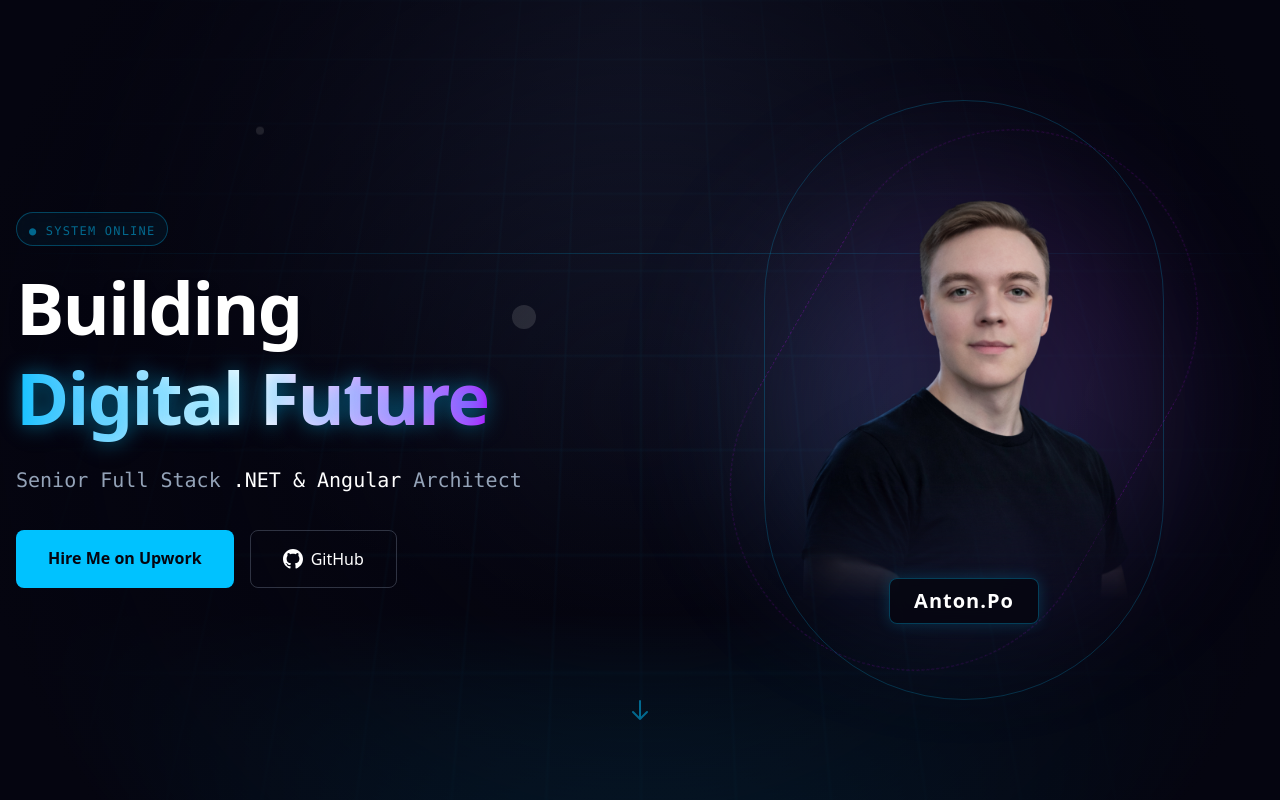
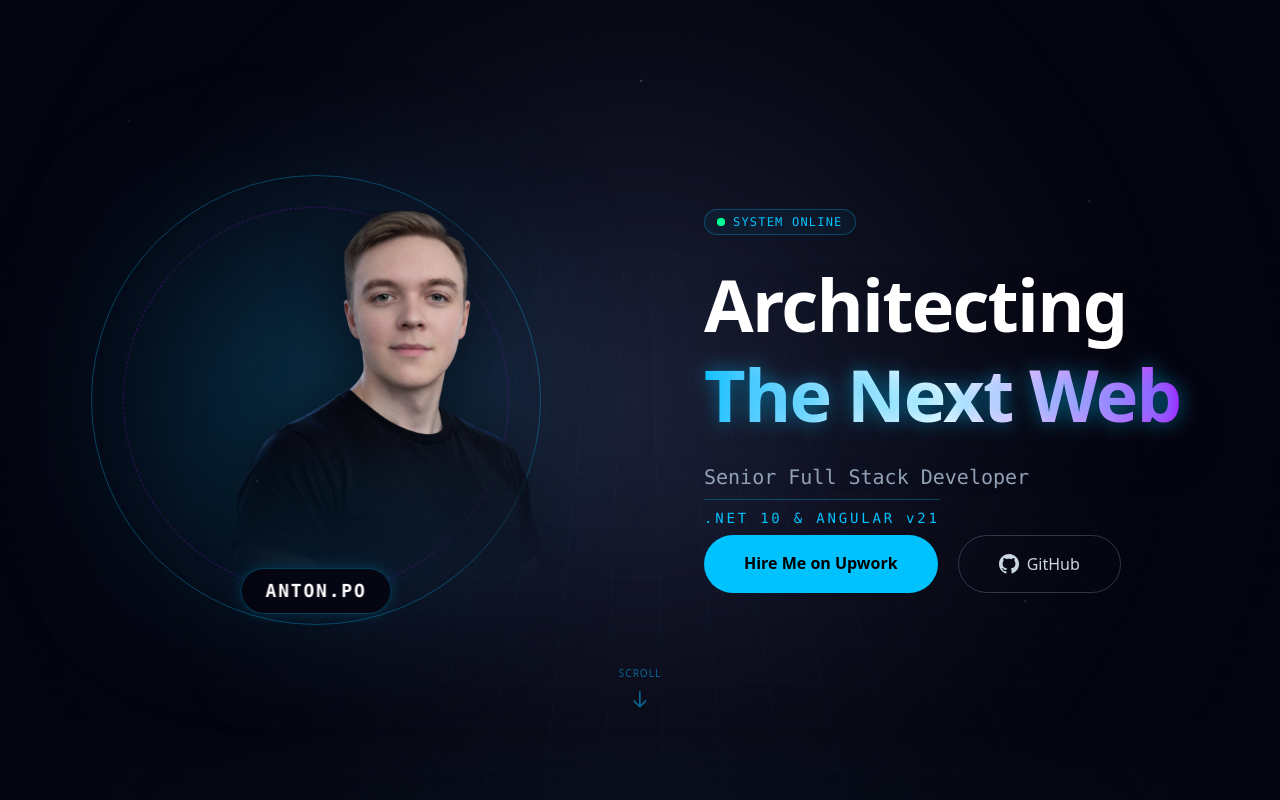
Before and after one commit to anton-po-github/anton-po-dev, an Angular app: page / in a window 1280 px wide. Shown: the top 800 px of the page. Built offline with nearby package versions, Linux system fonts and the light colour scheme.

Commit message:
version 3

```diff
--- a/src/app/app.component.html
+++ b/src/app/app.component.html
@@ -1,63 +1,131 @@
 <div class="cyber-wrapper">
   <div class="tech-grid"></div>
+
   <div class="energy-scanner"></div>
-  <div class="particle p-1"></div>
-  <div class="particle p-2"></div>
-  <div class="particle p-3"></div>
 
   <div
-    class="absolute inset-0 bg-[radial-gradient(circle_at_center,transparent_0%,#050510_90%)]"
+    class="digital-star"
+    style="top: 15%; left: 10%; --duration: 4s; --delay: 0s; --max-opacity: 0.7"
+  ></div>
+  <div
+    class="digital-star"
+    style="top: 25%; left: 85%; --duration: 6s; --delay: 1s; --max-opacity: 0.5"
+  ></div>
+  <div
+    class="digital-star"
+    style="top: 60%; left: 20%; --duration: 5s; --delay: 2s; --max-opacity: 0.6"
+  ></div>
+  <div
+    class="digital-star"
+    style="top: 75%; left: 80%; --duration: 7s; --delay: 0.5s; --max-opacity: 0.4"
+  ></div>
+  <div
+    class="digital-star"
+    style="top: 10%; left: 50%; --duration: 8s; --delay: 3s; --max-opacity: 0.8"
+  ></div>
+
+  <div
+    class="absolute inset-0 bg-[radial-gradient(circle_at_center,transparent_20%,#050510_100%)] pointer-events-none"
   ></div>
 </div>
 
 <main class="relative z-10 w-full min-h-screen flex flex-col">
   <section class="min-h-[95vh] flex flex-col justify-center items-center relative px-4 pt-10">
-    <div
-      class="absolute top-1/3 w-full h-px bg-gradient-to-r from-transparent via-[#00C2FF]/20 to-transparent"
-    ></div>
+    <div class="container mx-auto grid grid-cols-1 lg:grid-cols-2 gap-12 items-center">
+      <div class="relative flex justify-center lg:justify-end pr-0 lg:pr-10 group order-1">
+        <div
+          class="absolute top-1/2 left-1/2 -translate-x-1/2 -translate-y-1/2 w-[350px] h-[350px] lg:w-[450px] lg:h-[450px] pointer-events-none"
+        >
+          <div
+            class="absolute inset-0 border border-[#00C2FF]/30 rounded-full animate-[spin_20s_linear_infinite]"
+          ></div>
 
-    <div class="container mx-auto grid grid-cols-1 lg:grid-cols-2 gap-12 items-center">
-      <div class="text-center lg:text-left order-2 lg:order-2">
+          <div
+            class="absolute inset-8 border border-dashed border-[#BD00FF]/30 rounded-full animate-[spin_30s_linear_reverse_infinite]"
+          ></div>
+
+          <div
+            class="absolute inset-0 bg-[#00C2FF]/0 rounded-full group-hover:bg-[#00C2FF]/10 transition-colors duration-500 blur-xl"
+          ></div>
+        </div>
+
         <div
-          class="inline-block px-3 py-1 mb-4 border border-[#00C2FF]/30 rounded-full bg-[#00C2FF]/5 backdrop-blur-sm"
+          class="absolute top-1/2 left-1/2 -translate-x-1/2 -translate-y-1/2 w-[300px] h-[300px] bg-[#00C2FF] blur-[100px] opacity-20 group-hover:opacity-40 transition-opacity duration-500"
+        ></div>
+
+        <div class="relative w-[300px] h-[300px] lg:w-[380px] lg:h-[380px] z-10">
+          <img
+            ngSrc="assets/anton-po.png"
+            alt="Anton Po"
+            fill
+            priority
+            class="object-cover avatar-mask drop-shadow-[0_10px_30px_rgba(0,0,0,0.5)]"
+          />
+        </div>
+
+        <div
+          class="absolute -bottom-10 lg:-bottom-6 left-1/2 -translate-x-1/2 bg-[#050510]/90 backdrop-blur border border-[#00C2FF]/30 px-6 py-2 rounded-full shadow-[0_0_15px_rgba(0,194,255,0.2)] z-20 whitespace-nowrap"
         >
-          <span class="text-[#00C2FF] font-mono text-xs tracking-widest uppercase animate-pulse"
-            >● System Online</span
+          <span class="text-white font-mono font-bold text-lg tracking-widest">ANTON.PO</span>
+        </div>
+      </div>
+
+      <div class="text-center lg:text-left order-2 pl-0 lg:pl-10">
+        <div
+          class="inline-flex items-center gap-2 px-3 py-1 mb-6 border border-[#00C2FF]/30 rounded-full bg-[#00C2FF]/5 backdrop-blur-sm"
+        >
+          <span class="relative flex h-2 w-2">
+            <span
+              class="animate-ping absolute inline-flex h-full w-full rounded-full bg-[#00FF94] opacity-75"
+            ></span>
+            <span class="relative inline-flex rounded-full h-2 w-2 bg-[#00FF94]"></span>
+          </span>
+          <span class="text-[#00C2FF] font-mono text-xs tracking-widest uppercase"
+            >System Online</span
           >
         </div>
 
         <h1
-          class="text-5xl lg:text-7xl font-bold tracking-tight text-white mb-6 leading-tight drop-shadow-xl"
+          class="text-5xl lg:text-7xl font-bold tracking-tight text-white mb-6 leading-tight drop-shadow-2xl"
         >
-          Building <br />
+          Architecting <br />
           <span
-            class="text-transparent bg-clip-text bg-gradient-to-r from-[#00C2FF] via-white to-[#BD00FF] text-glow"
+            class="text-transparent bg-clip-text bg-gradient-to-r from-[#00C2FF] via-[#fff] to-[#BD00FF] text-glow"
           >
-            Digital Future
+            The Next Web
           </span>
         </h1>
 
-        <h2 class="text-xl text-[#94A3B8] font-mono mb-8 h-8">
-          Senior Full Stack <span class="text-white">.NET & Angular</span> Architect
+        <h2
+          class="text-xl text-[#94A3B8] font-mono mb-8 h-8 flex flex-col lg:items-start items-center gap-2"
+        >
+          <span>Senior Full Stack Developer</span>
+          <span class="text-[#00C2FF] text-sm tracking-[0.2em] border-t border-[#00C2FF]/30 pt-2"
+            >.NET 10 & ANGULAR v21</span
+          >
         </h2>
 
-        <div class="flex flex-col sm:flex-row gap-4 justify-center lg:justify-start">
+        <div class="flex flex-col sm:flex-row gap-5 justify-center lg:justify-start mt-10">
           <a
             (click)="scrollToHire()"
-            class="cursor-pointer relative group px-8 py-4 bg-[#00C2FF] text-[#050510] font-bold rounded-lg overflow-hidden transition-all hover:scale-105 hover:shadow-[0_0_30px_rgba(0,194,255,0.4)]"
+            class="cursor-pointer relative group px-10 py-4 bg-[#00C2FF] text-black font-bold rounded-full overflow-hidden transition-all hover:scale-105 hover:shadow-[0_0_30px_rgba(255,255,255,0.4)]"
           >
             <span class="relative z-10">Hire Me on Upwork</span>
             <div
-              class="absolute inset-0 bg-white/20 translate-y-full group-hover:translate-y-0 transition-transform duration-300"
+              class="absolute inset-0 bg-gradient-to-r from-[#00FF94] to-[#00C2FF] opacity-0 group-hover:opacity-100 transition-opacity duration-300"
             ></div>
           </a>
 
           <a
             href="https://github.com/yourusername"
             target="_blank"
-            class="px-8 py-4 border border-[#94A3B8]/30 text-white rounded-lg hover:bg-white/5 transition-colors flex items-center justify-center gap-2"
+            class="px-10 py-4 border border-[#94A3B8]/30 text-slate-300 rounded-full hover:bg-white/5 hover:text-white transition-colors flex items-center justify-center gap-2 group"
           >
-            <svg class="w-5 h-5" fill="currentColor" viewBox="0 0 24 24">
+            <svg
+              class="w-5 h-5 group-hover:text-[#00C2FF] transition-colors"
+              fill="currentColor"
+              viewBox="0 0 24 24"
+            >
               <path
                 d="M12 0c-6.626 0-12 5.373-12 12 0 5.302 3.438 9.8 8.207 11.387.599.111.793-.261.793-.577v-2.234c-3.338.726-4.033-1.416-4.033-1.416-.546-1.387-1.333-1.756-1.333-1.756-1.089-.745.083-.729.083-.729 1.205.084 1.839 1.237 1.839 1.237 1.07 1.834 2.807 1.304 3.492.997.107-.775.418-1.305.762-1.604-2.665-.305-5.467-1.334-5.467-5.931 0-1.311.469-2.381 1.236-3.221-.124-.303-.535-1.524.117-3.176 0 0 1.008-.322 3.301 1.23.957-.266 1.983-.399 3.003-.404 1.02.005 2.047.138 3.006.404 2.291-1.552 3.297-1.23 3.297-1.23.653 1.653.242 2.874.118 3.176.77.84 1.235 1.911 1.235 3.221 0 4.609-2.807 5.624-5.479 5.921.43.372.823 1.102.823 2.222v3.293c0 .319.192.694.801.576 4.765-1.589 8.199-6.086 8.199-11.386 0-6.627-5.373-12-12-12z"
               />
@@ -66,39 +134,13 @@
           </a>
         </div>
       </div>
-
-      <div class="relative order-1 lg:order-2 flex justify-center group">
-        <div
-          class="absolute top-1/2 left-1/2 -translate-x-1/2 -translate-y-1/2 w-[400px] h-[400px] bg-gradient-to-tr from-[#00C2FF] to-[#BD00FF] rounded-full blur-[80px] opacity-20 group-hover:opacity-40 transition-opacity duration-700"
-        ></div>
-
-        <div
-          class="absolute inset-0 border border-[#00C2FF]/20 rounded-full animate-[spin_20s_linear_infinite]"
-        ></div>
-        <div
-          class="absolute inset-4 border border-dashed border-[#BD00FF]/20 rounded-full animate-[spin_30s_linear_reverse_infinite]"
-        ></div>
-
-        <div class="relative w-[300px] h-[300px] lg:w-[400px] lg:h-[400px]">
-          <img
-            ngSrc="assets/anton-po.png"
-            alt="Anton Po"
-            fill
-            priority
-            class="object-cover avatar-mask drop-shadow-2xl"
-          />
-        </div>
-
-        <div
-          class="absolute -bottom-6 bg-[#050510]/80 backdrop-blur-md border border-[#00C2FF]/30 px-6 py-2 rounded-lg shadow-[0_0_15px_rgba(0,194,255,0.2)]"
-        >
-          <span class="text-white font-bold text-xl tracking-wider">Anton.Po</span>
-        </div>
-      </div>
     </div>
 
-    <div class="absolute bottom-8 left-1/2 -translate-x-1/2 animate-bounce text-[#00C2FF]/50">
-      <svg class="w-6 h-6" fill="none" viewBox="0 0 24 24" stroke="currentColor">
+    <div
+      class="absolute bottom-10 left-1/2 -translate-x-1/2 animate-bounce flex flex-col items-center gap-2 opacity-50"
+    >
+      <span class="text-[10px] uppercase tracking-widest text-[#00C2FF]">Scroll</span>
+      <svg class="w-5 h-5 text-[#00C2FF]" fill="none" viewBox="0 0 24 24" stroke="currentColor">
         <path
           stroke-linecap="round"
           stroke-linejoin="round"
@@ -216,9 +258,12 @@
       <a
         href="https://upwork.com"
         target="_blank"
-        class="px-10 py-5 bg-gradient-to-r from-[#00C2FF] to-[#0075FF] text-white font-bold rounded-full text-lg hover:shadow-[0_0_40px_rgba(0,194,255,0.4)] transition-shadow"
+        class="cursor-pointer relative group px-10 py-4 bg-[#00C2FF] text-black font-bold rounded-full overflow-hidden transition-all hover:scale-105 hover:shadow-[0_0_30px_rgba(255,255,255,0.4)]"
       >
-        Hire Me on Upwork
+        <span class="relative z-10">Hire Me on Upwork</span>
+        <div
+          class="absolute inset-0 bg-gradient-to-r from-[#00FF94] to-[#00C2FF] opacity-0 group-hover:opacity-100 transition-opacity duration-300"
+        ></div>
       </a>
 
       <div class="mt-16 text-slate-600 font-mono text-sm flex gap-8">
--- a/src/styles.scss
+++ b/src/styles.scss
@@ -9,52 +9,63 @@
 
 body {
   margin: 0;
-  overflow-x: hidden;
+  overflow-x: hidden; /* Важно, чтобы анимация не делала скролл вбок */
 }
 
-/* === 1. ADVANCED BACKGROUND ENGINE === */
+/* === 1. CYBER BACKGROUND ENGINE === */
 .cyber-wrapper {
   position: fixed;
   inset: 0;
   z-index: -1;
-  background: radial-gradient(circle at 50% 0%, #1a1f35 0%, #050510 60%);
+  background: radial-gradient(circle at 50% 50%, #1a1f35 0%, #050510 70%);
   overflow: hidden;
 }
 
-/* The Tech Grid (Static Texture) */
+/* Сетка (Grid) - оставляем как есть, она зашла */
 .tech-grid {
   position: absolute;
-  inset: 0;
-  background-image: linear-gradient(rgba(0, 194, 255, 0.05) 1px, transparent 1px),
-    linear-gradient(90deg, rgba(0, 194, 255, 0.05) 1px, transparent 1px);
-  background-size: 40px 40px;
-  transform: perspective(500px) rotateX(20deg) scale(1.5);
-  transform-origin: top center;
-  opacity: 0.6;
+  inset: -50%;
+  width: 200%;
+  height: 200%;
+  background-image: linear-gradient(rgba(0, 194, 255, 0.03) 1px, transparent 1px),
+    linear-gradient(90deg, rgba(0, 194, 255, 0.03) 1px, transparent 1px);
+  background-size: 50px 50px;
+  transform: perspective(1000px) rotateX(60deg) translateY(-100px) translateZ(-200px);
+  /* Добавляем медленное движение сетки, чтобы оживить фон */
+  animation: grid-cruise 60s linear infinite;
 }
 
-/* The "Scanner" (Light wave moving down) */
+@keyframes grid-cruise {
+  0% {
+    background-position: 0 0;
+  }
+  100% {
+    background-position: 0 1000px;
+  }
+}
+
+/* Сканер (Волна) - оставляем, она зашла */
 .energy-scanner {
   position: absolute;
   top: -100%;
   left: 0;
   width: 100%;
-  height: 50%; /* Large scan area */
+  height: 40%;
   background: linear-gradient(
     to bottom,
     transparent,
-    rgba(0, 194, 255, 0.2) 50%,
-    rgba(189, 0, 255, 0.1) 90%,
+    rgba(0, 194, 255, 0.1) 50%,
+    rgba(189, 0, 255, 0.05) 90%,
     transparent
   );
-  animation: scan-vertical 8s ease-in-out infinite;
+  animation: scan-vertical 7s ease-in-out infinite;
   pointer-events: none;
   mix-blend-mode: screen;
 }
 
 @keyframes scan-vertical {
   0% {
-    top: -100%;
+    top: -50%;
     opacity: 0;
   }
   20% {
@@ -64,71 +75,52 @@ body {
     opacity: 1;
   }
   100% {
-    top: 150%;
+    top: 120%;
     opacity: 0;
   }
 }
 
-/* Random Floating Particles (Dust) */
-.particle {
+/* НОВОЕ: Digital Stars (Вместо серых шариков) */
+/* Это маленькие мерцающие точки, создающие глубину космоса */
+.digital-star {
   position: absolute;
   background: white;
-  border-radius: 50%;
-  opacity: 0;
-  animation: float-particle 10s infinite linear;
-}
-.p-1 {
-  top: 20%;
-  left: 20%;
   width: 2px;
   height: 2px;
-  animation-duration: 15s;
-  animation-delay: 0s;
-}
-.p-2 {
-  top: 60%;
-  left: 80%;
-  width: 3px;
-  height: 3px;
-  animation-duration: 25s;
-  animation-delay: 5s;
-}
-.p-3 {
-  top: 40%;
-  left: 40%;
-  width: 1px;
-  height: 1px;
-  animation-duration: 20s;
-  animation-delay: 2s;
+  border-radius: 50%; /* Круглые, но маленькие */
+  opacity: 0;
+  box-shadow: 0 0 4px rgba(255, 255, 255, 0.8);
+  animation: star-twinkle var(--duration) ease-in-out infinite;
+  animation-delay: var(--delay);
 }
 
-@keyframes float-particle {
+@keyframes star-twinkle {
   0% {
-    transform: translateY(0);
     opacity: 0;
+    transform: scale(0.5);
   }
   50% {
-    opacity: 0.5;
+    opacity: var(--max-opacity);
+    transform: scale(1.2);
   }
   100% {
-    transform: translateY(-100px);
     opacity: 0;
+    transform: scale(0.5);
   }
 }
 
-/* === 2. AVATAR MASKING (No more hard cuts) === */
+/* === 2. AVATAR STYLES === */
 .avatar-mask {
-  /* Fades out the bottom 20% of the image smoothly */
-  mask-image: linear-gradient(to bottom, black 70%, transparent 100%);
-  -webkit-mask-image: linear-gradient(to bottom, black 70%, transparent 100%);
+  /* Плавное исчезновение снизу */
+  mask-image: linear-gradient(to bottom, black 60%, transparent 95%);
+  -webkit-mask-image: linear-gradient(to bottom, black 60%, transparent 95%);
 }
 
-/* === 3. TEXT GLOW EFFECTS === */
+/* === 3. UTILS === */
 .text-glow {
   text-shadow: 0 0 20px rgba(0, 194, 255, 0.5);
 }
 
-/* === 4. CUSTOM SCROLLBAR === */
 ::-webkit-scrollbar {
   width: 6px;
 }
```
